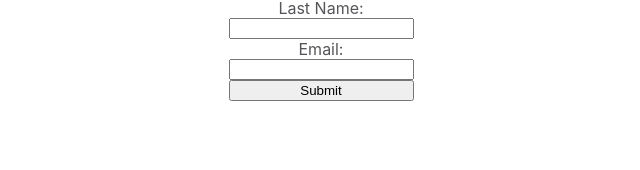
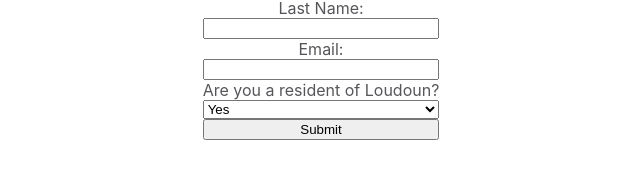
Before and after one commit to frashure/lploudoun, a React (Create React App) app: page / in a window 1280 px wide. Both pictures are taken after a click on the button "Click here!". Shown: the part 443-613 px from the top of the page, without its empty margins (319-959 px from the left). Built offline with nearby package versions, Linux system fonts and the light colour scheme.

Commit message:
passed json body to stringify

```diff
--- a/src/Signup.js
+++ b/src/Signup.js
@@ -16,6 +16,7 @@ class Signup extends React.Component {
   this.handleChangeEmail = this.handleChangeEmail.bind(this);
   this.handleChangeFirstName = this.handleChangeFirstName.bind(this);
   this.handleChangeLastName = this.handleChangeLastName.bind(this);
+  this.handleChangeResident = this.handleChangeResident.bind(this);
   this.handleSubmit = this.handleSubmit.bind(this);
 
 }
@@ -32,13 +33,23 @@ handleChangeEmail(e) {
   this.setState({email: e.target.value});
 }
 
+handleChangeResident(e) {
+  this.setState({resident: e.target.value});
+}
+
 handleSubmit(e) {
   e.preventDefault();
 
-  fetch('https://api.virginiaelects.com/lploudoun/first/' + this.state.firstName + '/last/' + this.state.lastName + '/email/' + this.state.email, {
+  fetch('https://api.virginiaelects.com/lploudoun/', {
   method: 'POST',
+  body: JSON.stringify({
+    'fName': this.state.firstName,
+    'lName': this.state.lastName,
+    'email': this.state.email,
+    'resident': this.state.resident
+  }),
   headers: {
-    'Content-Type': 'text/plain',
+    'Content-Type': 'application/json',
   }
 })
 
@@ -47,7 +58,8 @@ handleSubmit(e) {
     'Email: ' + this.state.email + '\n' +
     'First name: ' + this.state.firstName + '\n' +
     'Last name: ' + this.state.lastName + '\n' +
-    'Submitted: ' + this.state.submitted)
+    'Submitted: ' + this.state.submitted + '\n' +
+    'Resident:' + this.state.resident)
 }
 
 render() {
@@ -60,6 +72,11 @@ render() {
             <input type="text" name="lastName" value={this.state.lastName} onChange={this.handleChangeLastName}></input>
             <label htmlFor="email">Email: </label>
             <input type="text" name="email"  value={this.state.email} onChange={this.handleChangeEmail}></input>
+            <label htmlFor="resident">Are you a resident of Loudoun?</label>
+            <select name="resident" onChange={this.handleChangeResident}>
+              <option value="T">Yes</option>
+              <option value="F">No</option>
+              </select>
             <input type="submit" value="Submit" />
         </form>
       </div>
```
